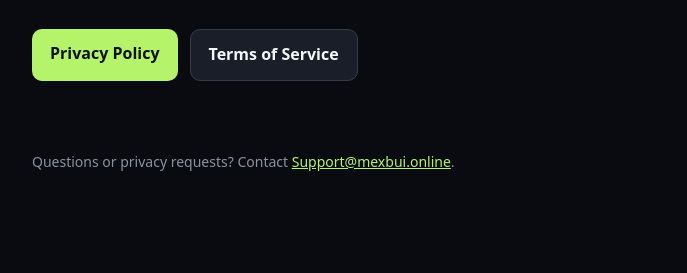
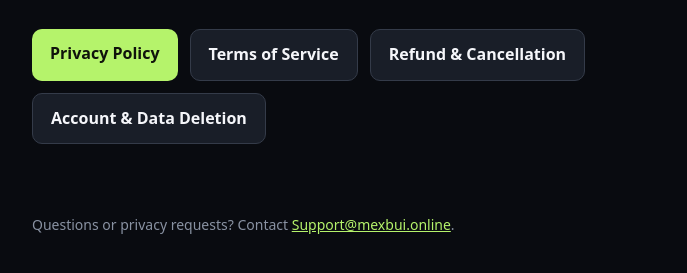
Before and after one commit to wealthseoonline-pixel/aicrea-policy, a plain HTML site: page index.html in a window 1280 px wide. Shown: the part 325-598 px from the top of the page, without its empty margins (215-902 px from the left). Drawn offline with Linux system fonts and the light colour scheme.

Commit message:
Link all AICrea public policy pages

```diff
--- a/index.html
+++ b/index.html
@@ -13,6 +13,6 @@
 <div class="tag">Create without limits</div>
 <h1>Meet AICrea.</h1>
 <p>AICrea is an AI-powered creative workspace designed to help people develop ideas, create content and prepare it for publishing. Features and connected services may vary by region and account.</p>
-<div class="links"><a href="./privacy.html">Privacy Policy</a><a class="secondary" href="./terms.html">Terms of Service</a></div>
+<div class="links"><a href="./privacy.html">Privacy Policy</a><a class="secondary" href="./terms.html">Terms of Service</a><a class="secondary" href="./refund.html">Refund &amp; Cancellation</a><a class="secondary" href="./delete-account.html">Account &amp; Data Deletion</a></div>
 <footer>Questions or privacy requests? Contact <a href="mailto:Support@mexbui.online">Support@mexbui.online</a>.</footer>
 </main></body></html>
```
